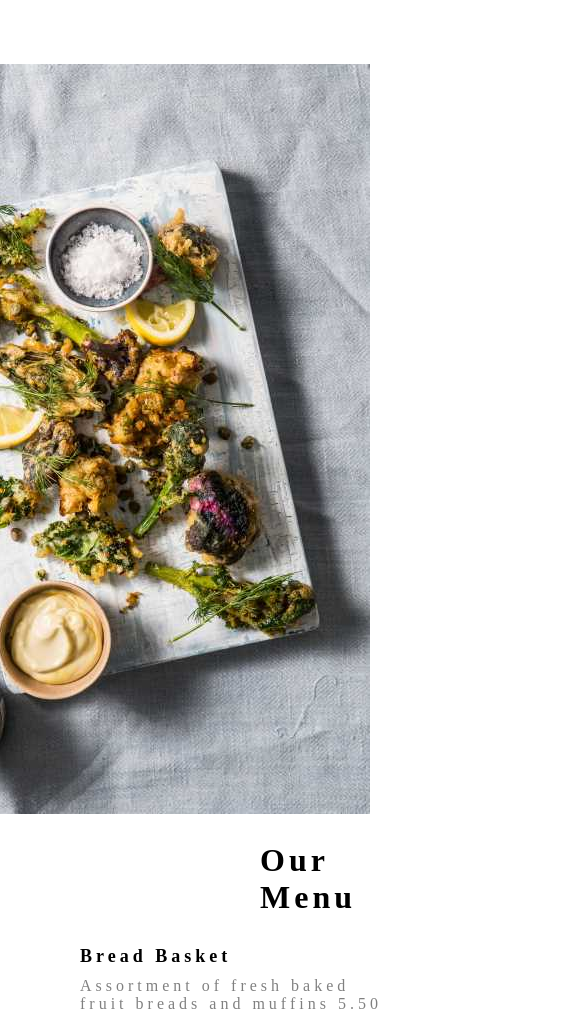
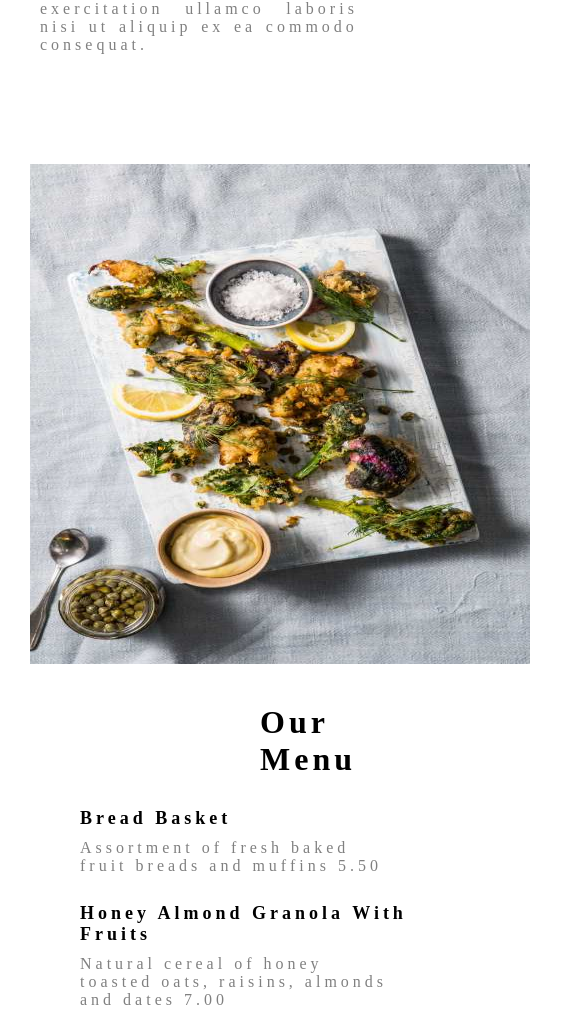
Before and after one commit to Anikettijare/firstwebsite, a plain HTML site: page index.html in a window 390 px wide. Shown: the part 987-2000 px from the top of the page, 570 px wide, since content can reach past the window. Drawn offline with Linux system fonts and the light colour scheme.

Commit message:
changes done

```diff
--- a/style2.css
+++ b/style2.css
@@ -128,7 +128,7 @@ a:hover{
 
 /*CSS applied to the Child Box 4*/
 
-.menu-img{
+.menu-img img{
     width: 500px;
     height: 500px;
     margin:50px 40px 40px 40px;
@@ -192,15 +192,14 @@ form button{
     cursor: pointer;
 }
 @media(max-width:767px) {
-    .container{
-        max-width:100%;
+    .child-box2{
+        width: 100%;
         height: auto;
-        display: flexbox;
-        flex-wrap: wrap;
     }
     .child-box2 img{
         width:100%;
         height:auto;
+        padding-top: 60px;
     }
     .child-box3 img{
         display: none;
@@ -223,7 +222,8 @@ form button{
     }
     .menu-img{
         width: 500px;
-        height: 738px;
+        height: 500px;
+        margin:40px 20px 30px 50px;
     }
     form input{
         padding: 20px;
```
